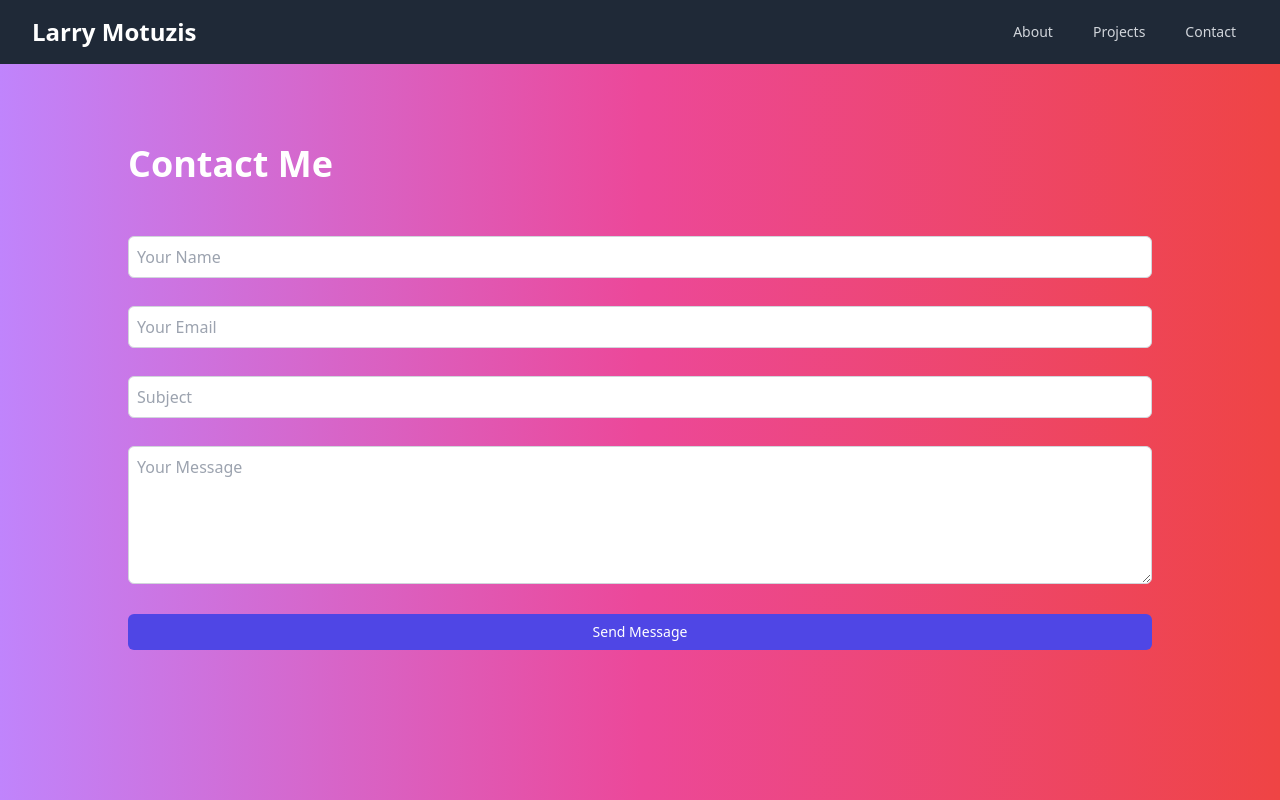
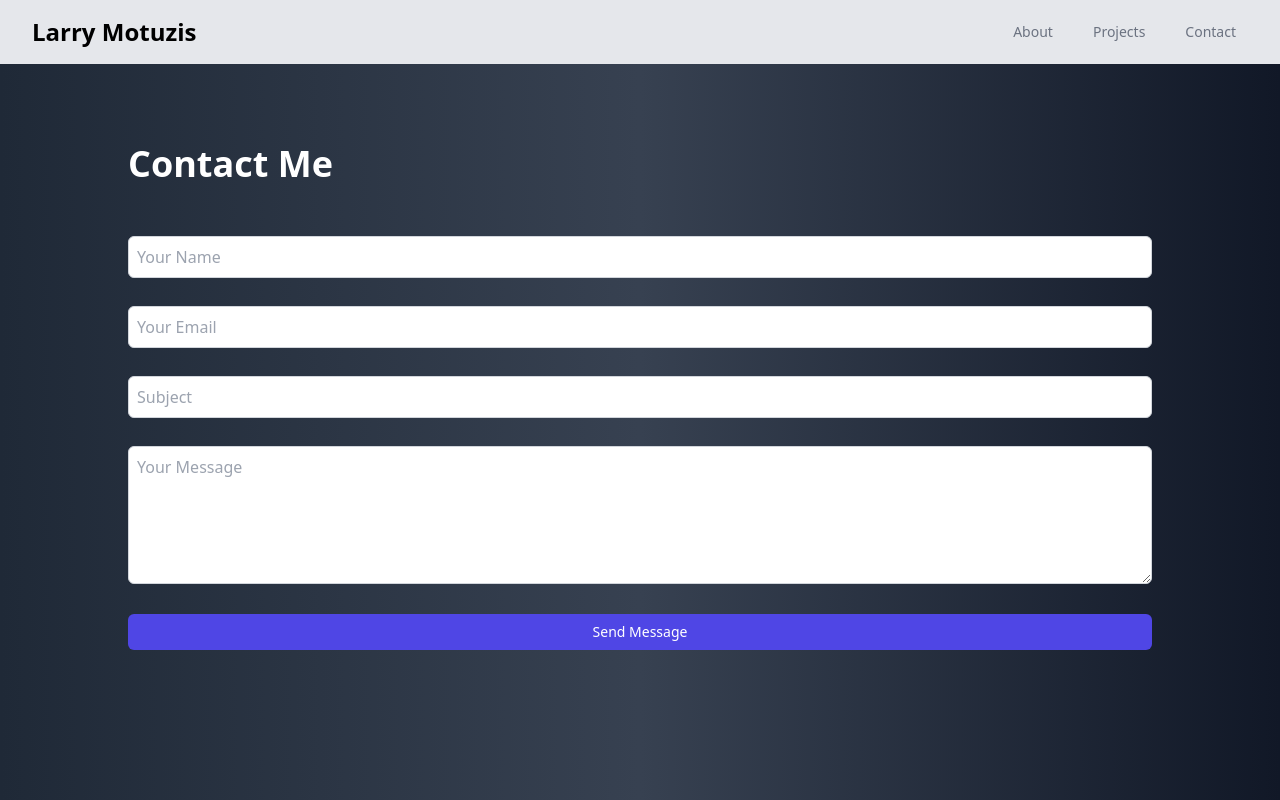
Before and after one commit to larrymotuzis24/portfolio, a React (Create React App) app: page /contact in a window 1280 px wide. Shown: the top 800 px of the page. Built offline with nearby package versions, Linux system fonts and the light colour scheme.

Commit message:
updated bg and header styling

```diff
--- a/src/Components/About.js
+++ b/src/Components/About.js
@@ -45,7 +45,7 @@ const About = () => {
   }, [intro, isDeleting, loopNum, typingSpeed]);
 
   return (
-    <div className="bg-gradient-to-r from-purple-400 via-pink-500 to-red-500 min-h-screen py-20 px-4 sm:px-6 lg:px-8">
+    <div className="bg-gradient-to-r from-gray-800 via-gray-700 to-gray-900 min-h-screen py-20 px-4 sm:px-6 lg:px-8">
       <div className="max-w-5xl mx-auto text-white">
         <h1 className="text-4xl font-bold mb-2">About Me </h1>
         <h2 className={`typing-effect${isDeleting ? " hide-cursor" : ""}`}>
--- a/src/Components/Contact.js
+++ b/src/Components/Contact.js
@@ -37,7 +37,7 @@ const Contact = () => {
   };
 
   return (
-    <div className="bg-gradient-to-r from-purple-400 via-pink-500 to-red-500 min-h-screen py-20 px-4 sm:px-6 lg:px-8">
+    <div className="bg-gradient-to-r from-gray-800 via-gray-700 to-gray-900 min-h-screen py-20 px-4 sm:px-6 lg:px-8">
       <div className="max-w-5xl mx-auto text-white">
         <h1 className="text-4xl font-bold mb-12">Contact Me</h1>
         <form onSubmit={sendEmail} className="space-y-6">
--- a/src/Components/Header.js
+++ b/src/Components/Header.js
@@ -5,7 +5,7 @@ import { Outlet } from "react-router-dom";
 const Header = () => {
   return (
     <div>
-      <header className="bg-gray-800 text-white">
+      <header className="bg-gray-200 shadow-md">
         <div className="max-w-7xl mx-auto px-4 sm:px-6 lg:px-8">
           <div className="flex items-center justify-between h-16">
             <h2 className="text-2xl font-bold"> <a href="/portfolio"> Larry Motuzis </a></h2>
--- a/src/Components/NavBar.js
+++ b/src/Components/NavBar.js
@@ -31,7 +31,7 @@ const Navbar = () => {
           <Link
             key={item.name}
             to={item.to}
-            className="text-gray-300 hover:text-white px-3 py-2 rounded-md text-sm font-medium"
+            className="text-gray-500 hover:text-white px-3 py-2 rounded-md text-sm font-medium"
           >
             {item.name}
           </Link>
--- a/src/Pages/WorkProjectsDisplay.js
+++ b/src/Pages/WorkProjectsDisplay.js
@@ -4,7 +4,7 @@ import Projects from "../Components/Projects";
 
 export default function WorkProjectsDisplayPage() {
   return (
-    <div className="bg-gradient-to-r from-purple-400 via-pink-500 to-red-500 min-h-screen py-20 px-4 sm:px-6 lg:px-8">
+    <div className="bg-gradient-to-r from-gray-800 via-gray-700 to-gray-900 min-h-screen py-20 px-4 sm:px-6 lg:px-8">
       <div className="max-w-5xl mx-auto text-white">
         <h1 className="text-4xl font-bold mb-12 text-center">
           {" "}
```
